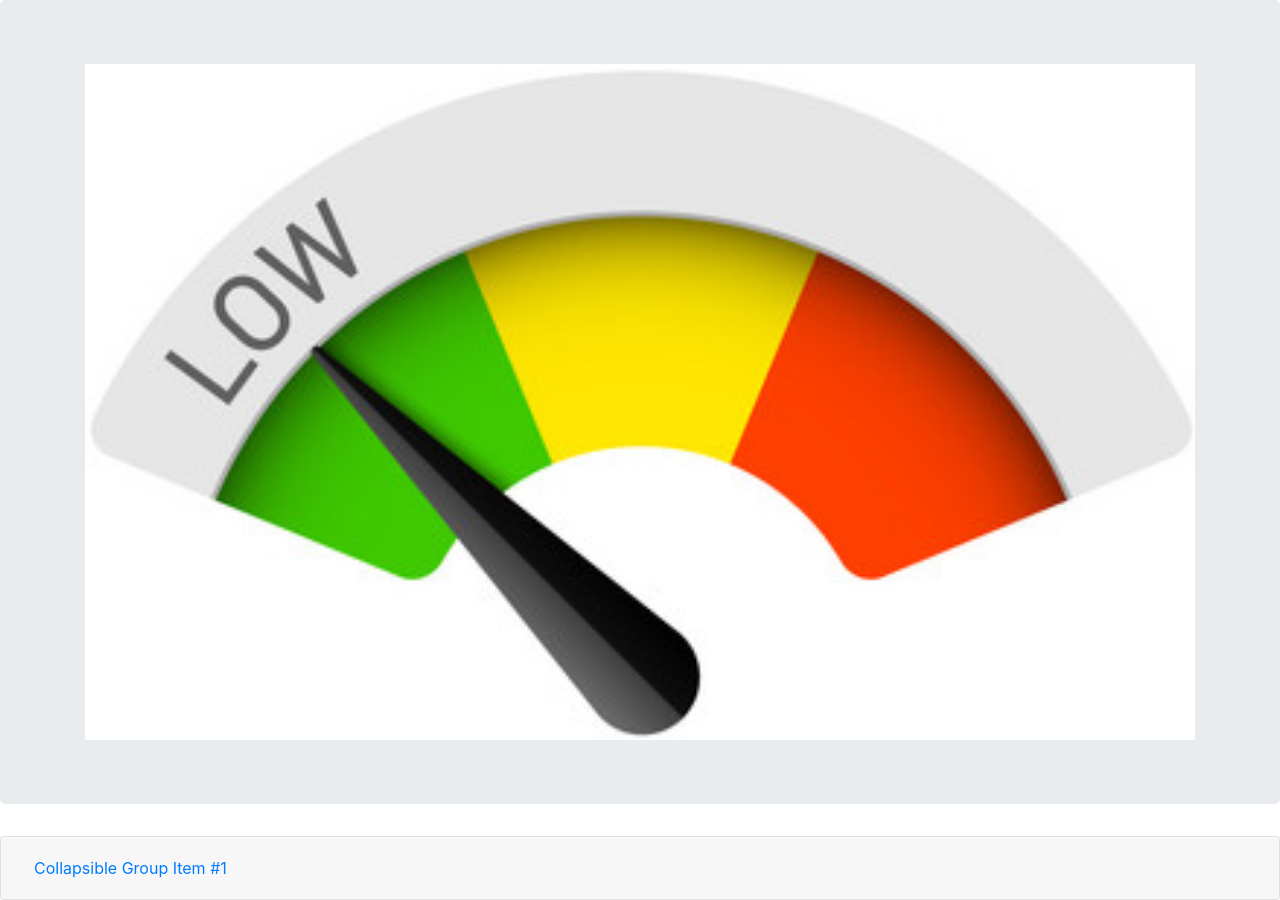
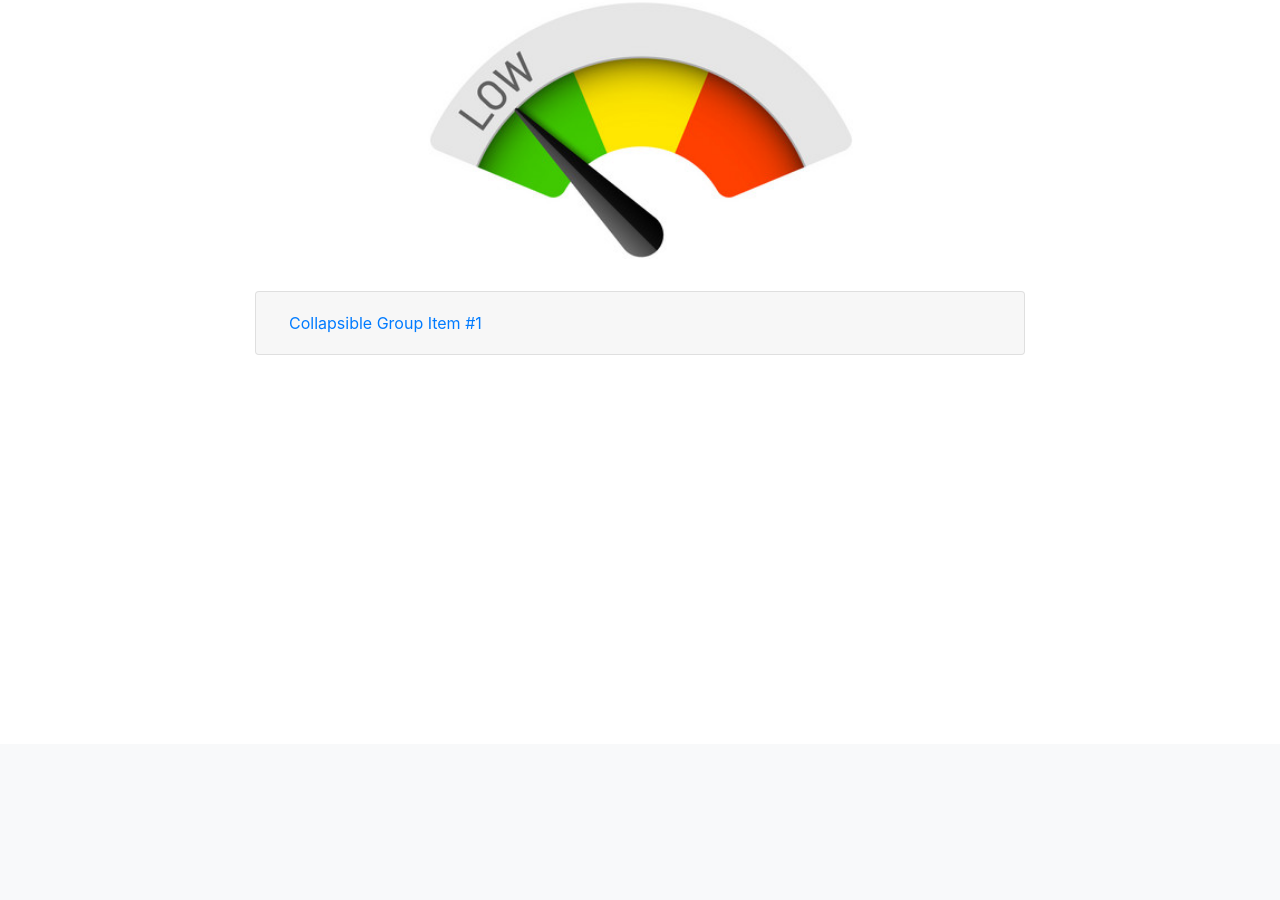
Before and after one commit to kei-pal/oxalate, a Django app: page /lookup/ingredient/ in a window 1280 px wide. Shown: the part 56-956 px from the top of the page. After the commit the page ends 411 px from the top, so only its background shows below. Run offline with Django 3.2, Linux system fonts and the light colour scheme.

Commit message:
fixed custom css breaking bootstrap classes

```diff
--- /dev/null
+++ b/lookup/static/lookup/ingredient.css
@@ -0,0 +1,12 @@
+.container {
+	max-width: 800px;
+}
+
+.img-fluid {
+	max-width: 425px;
+}
+
+.jumbotron {
+	padding: 0;
+	background-color:transparent !important;
+}
--- a/lookup/templates/ingredient.html
+++ b/lookup/templates/ingredient.html
@@ -18,6 +18,7 @@ Ingredient Name
 	</div>
 </section>
 
+<div class="container">
   <div class="accordion" id="accordionExample">
     <div class="card">
       <div class="card-header" id="headingOne">
@@ -34,6 +35,6 @@ Ingredient Name
       </div>
     </div>
   </div>
-
+</div>
 
 {% endblock %}
```
Lines whose indentation alone changed are shown as unchanged.
